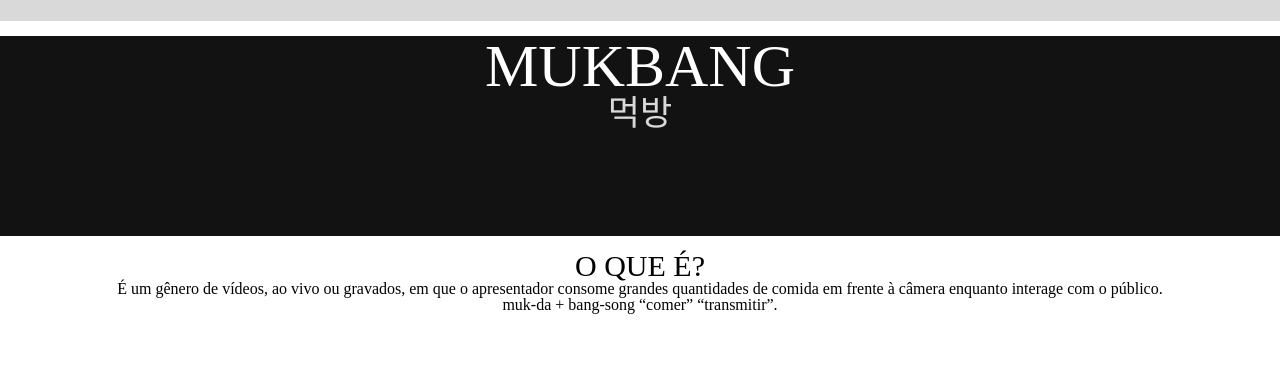
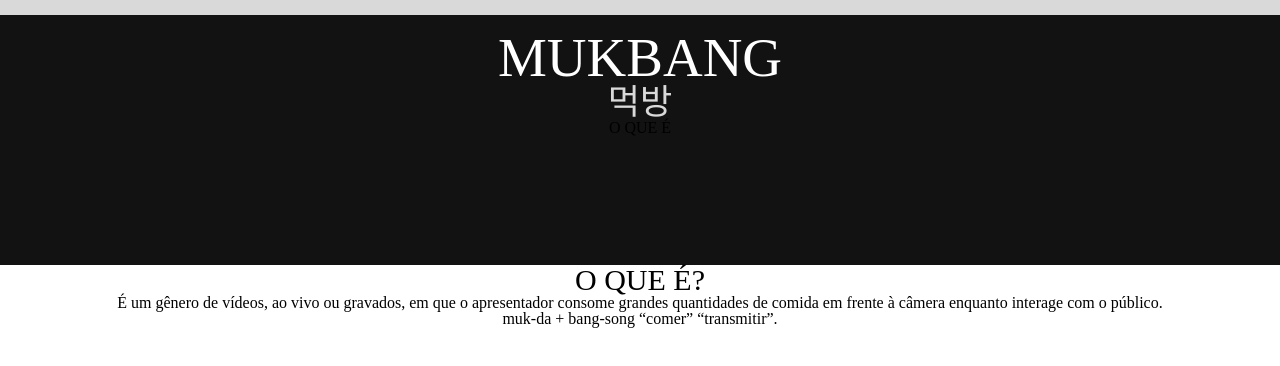
Before and after one commit to babibabaa/sitemukbang, a plain HTML site: page index.html in a window 1280 px wide. Drawn offline with Linux system fonts and the light colour scheme; a web font is replaced by a local one.

Commit message:
categorias

```diff
--- a/index.html
+++ b/index.html
@@ -16,9 +16,16 @@
 
     <header>
         <h1>MUKBANG</h1>
+        <h2>먹방</h2>
 
-         <h2>먹방</h2>
+        <section class="categorias">
+            <div>
+                <h4> O QUE  É</h4>
+
+                </div>
+        </section>
     </header>
+
 
     <div class="explicacao">
         <h3>
@@ -30,5 +37,7 @@
     </div>
 
 
+
+
 </body>
 </html>
--- a/styles.css
+++ b/styles.css
@@ -1,15 +1,15 @@
 header {
     background-color: #131212;
     text-align: center;
-    height: 200px;
-    margin: 15px 0px;
+    height: 250px;
 }
 
 h1 {
     color: #ffffff;
     font-family: "Podkova";
     font-weight: lighter;
-    font-size: 60px;
+    font-size: 55px;
+    padding-top: 15px;
 }
 
 h2 {
@@ -31,7 +31,6 @@ h3 {
 .emcimadoheader {
 
     background-color: #d9d9d9;
-    height: 21px;
-
+    height: 15px;
 
 }
```
